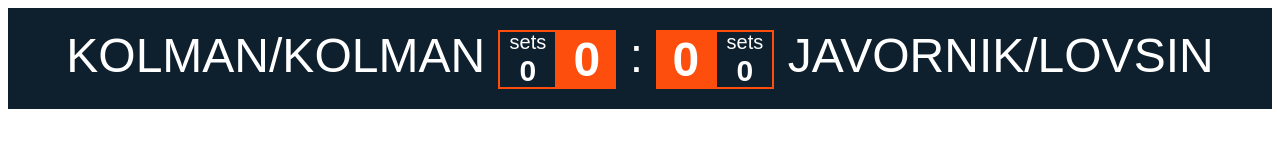
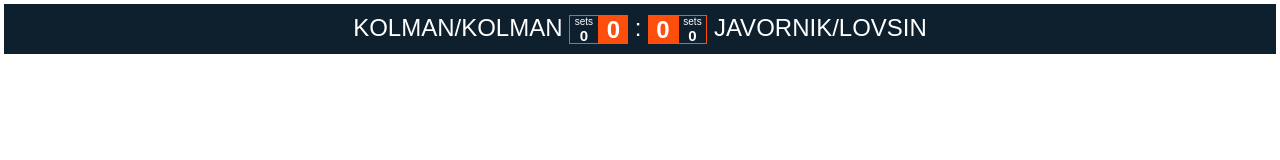
Before and after one commit to MKolman/score, a plain HTML site: page index.html in a window 1280 px wide. Drawn offline with Linux system fonts and the light colour scheme; no server answers.

Commit message:
Zoom out

```diff
--- a/index.html
+++ b/index.html
@@ -78,7 +78,7 @@
         }
     </style>
 </head>
-<body>
+<body style="zoom: 0.5">
     <div style="background: #0e1f2d; color: white; font-size: 48px; text-align: center; padding: 20px; font-family: sans-serif">
         <span>KOLMAN/KOLMAN</span>
         <span id="set1"><span class="txt">sets</span><span class="set">0</span></span><span id="score1">0</span>
```
